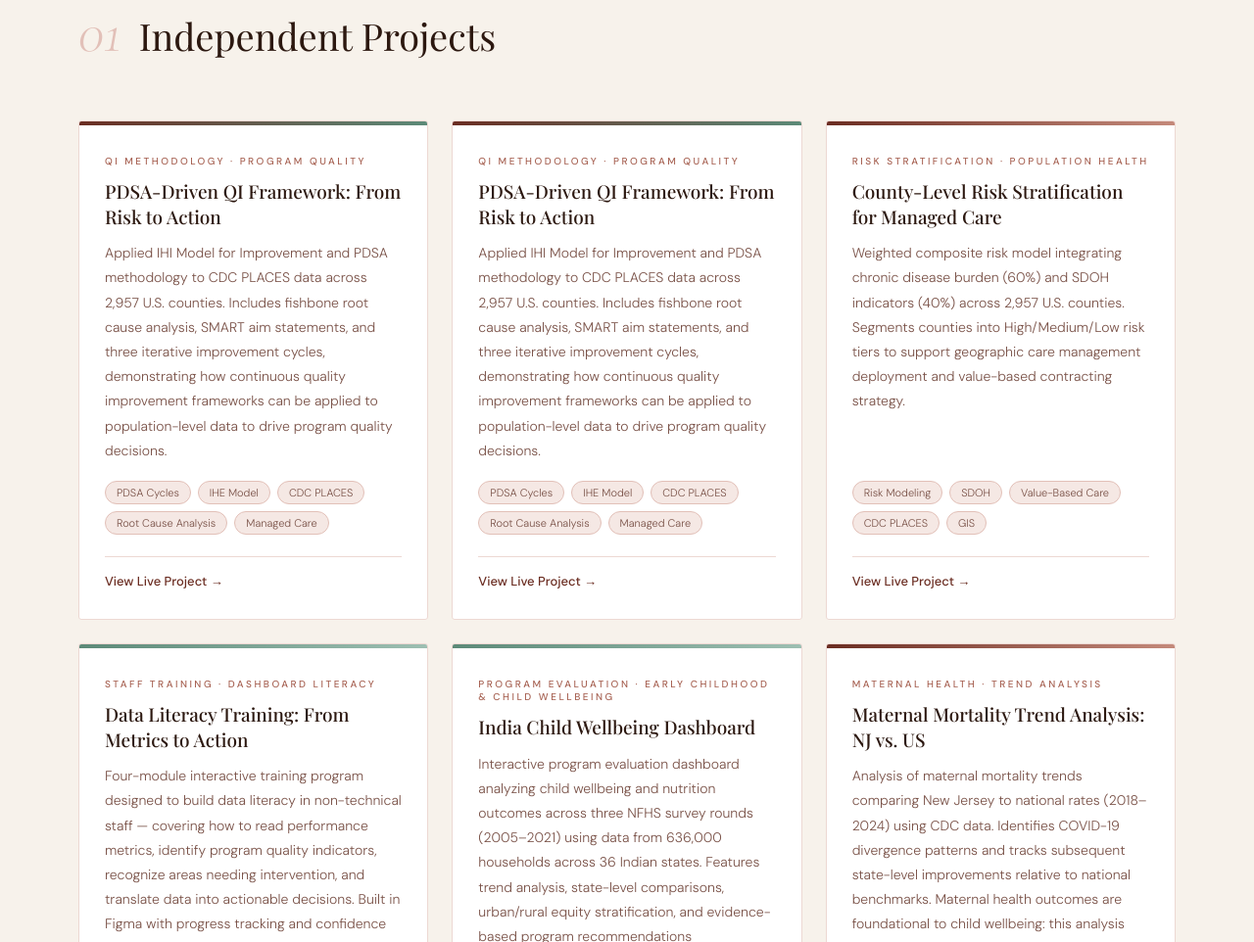
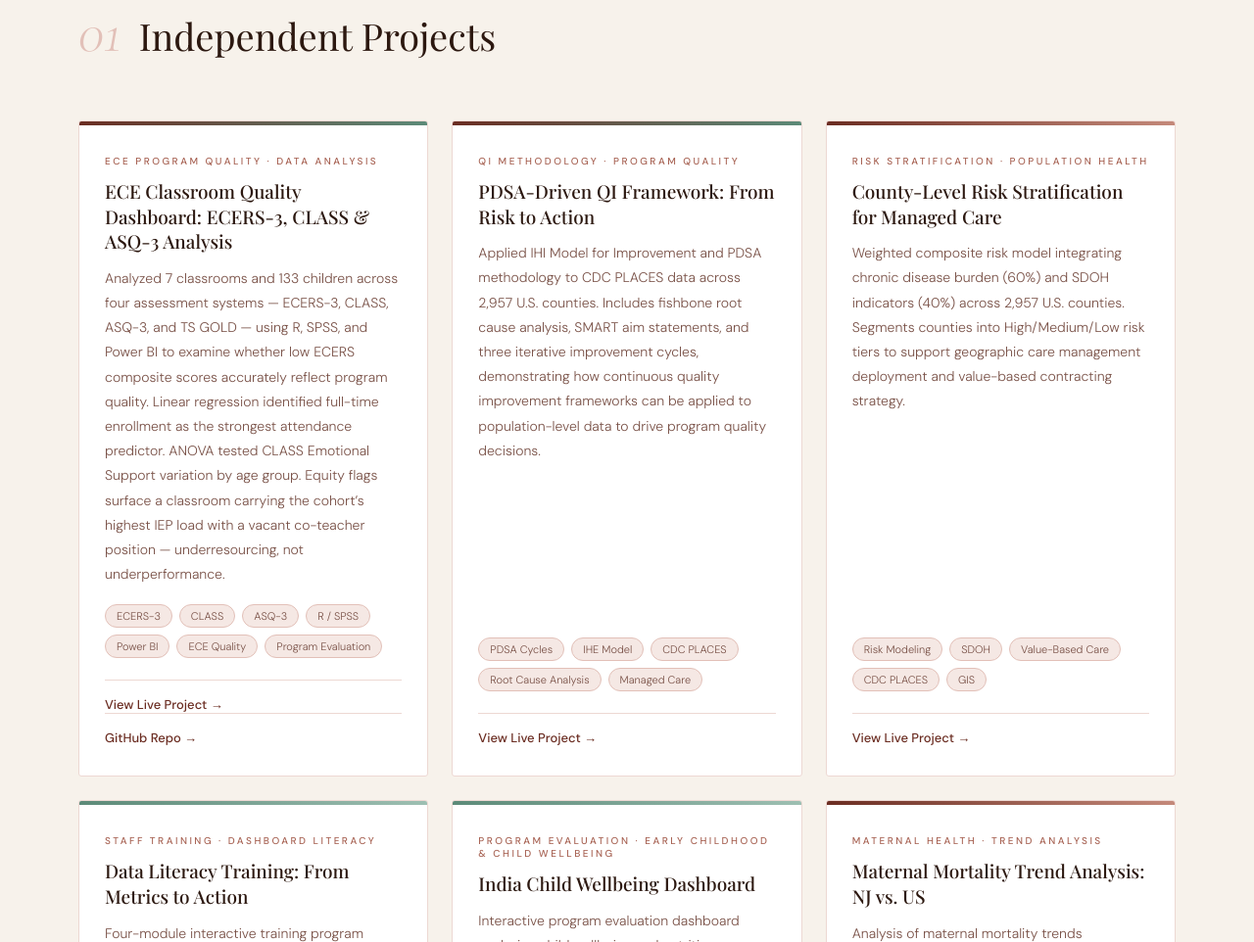
Before and after one commit to kellyk907/kellyk907.github.io, a plain HTML site: page index.html in a window 1280 px wide. Shown: the part 893-1855 px from the top of the page at 98% size. Drawn offline with nearby package versions, Linux system fonts and the light colour scheme; a web font is replaced by a local one.

Commit message:
Update project details in index.html

```diff
--- a/index.html
+++ b/index.html
@@ -503,13 +503,14 @@
 <div class="card">
       <div class="card-bar bar-c"></div>
       <div class="card-inner">
-        <div class="card-cat">QI Methodology &middot; Program Quality </div>
-        <div class="card-title">PDSA-Driven QI Framework: From Risk to Action</div>
-        <p class="card-desc"> Applied IHI Model for Improvement and PDSA methodology to CDC PLACES data across 2,957 U.S. counties. Includes fishbone root cause analysis, SMART aim statements, and three iterative improvement cycles, demonstrating how continuous quality improvement frameworks can be applied to population-level data to drive program quality decisions.</p>
+        <div class="card-cat">ECE Program Quality &middot; Data Analysis</div>
+        <div class="card-title">ECE Classroom Quality Dashboard: ECERS-3, CLASS & ASQ-3 Analysis</div>
+        <p class="card-desc">Analyzed 7 classrooms and 133 children across four assessment systems &mdash; ECERS-3, CLASS, ASQ-3, and TS GOLD &mdash; using R, SPSS, and Power BI to examine whether low ECERS composite scores accurately reflect program quality. Linear regression identified full-time enrollment as the strongest attendance predictor. ANOVA tested CLASS Emotional Support variation by age group. Equity flags surface a classroom carrying the cohort&rsquo;s highest IEP load with a vacant co-teacher position &mdash; underresourcing, not underperformance.</p>
         <div class="card-tags">
-          <span class="ctag">PDSA Cycles</span><span class="ctag">IHE Model</span><span class="ctag">CDC PLACES</span><span class="ctag">Root Cause Analysis</span><span class="ctag">Managed Care</span>
+          <span class="ctag">ECERS-3</span><span class="ctag">CLASS</span><span class="ctag">ASQ-3</span><span class="ctag">R / SPSS</span><span class="ctag">Power BI</span><span class="ctag">ECE Quality</span><span class="ctag">Program Evaluation</span>
         </div>
-        <a href="https://qihighrisk.netlify.app" target="_blank" class="card-link">View Live Project &rarr;</a>
+        <a href="https://ecequality.netlify.app" target="_blank" class="card-link">View Live Project &rarr;</a>
+        <a href="https://github.com/kellyk907/ECEquality" target="_blank" class="card-link">GitHub Repo &rarr;</a>
       </div>
     </div>
 
```
